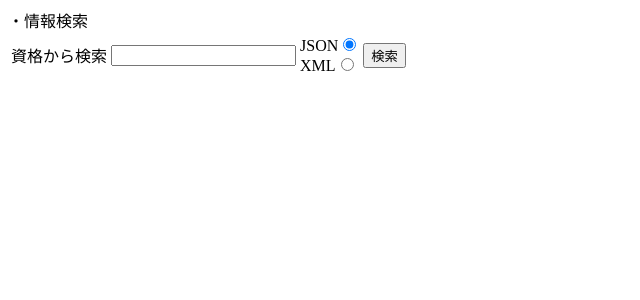
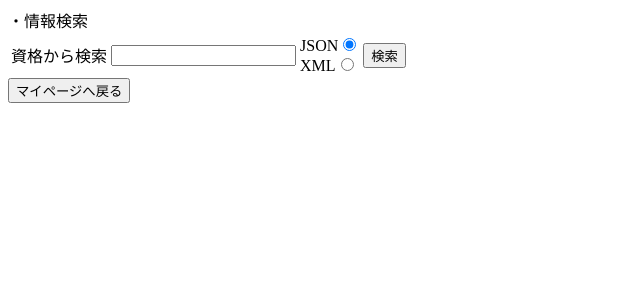
Before and after one commit to takumi1019/20X3147takumiPBL, a Flask app: page /to_sch in a window 1280 px wide. Shown: the top 300 px of the page, without its empty margins (0-640 px from the left). Run offline with Flask 2, Linux system fonts and the light colour scheme; some libraries are stand-ins or nearby versions.

Commit message:
Update search.html

```diff
--- a/templates/search.html
+++ b/templates/search.html
@@ -16,5 +16,8 @@
                 </tr>
             </form>
         </table>
+        <form method="GET" action="to_mp">
+            <button type="submit">マイページへ戻る</button>
+        </form>
     </body>
 </html>
```
